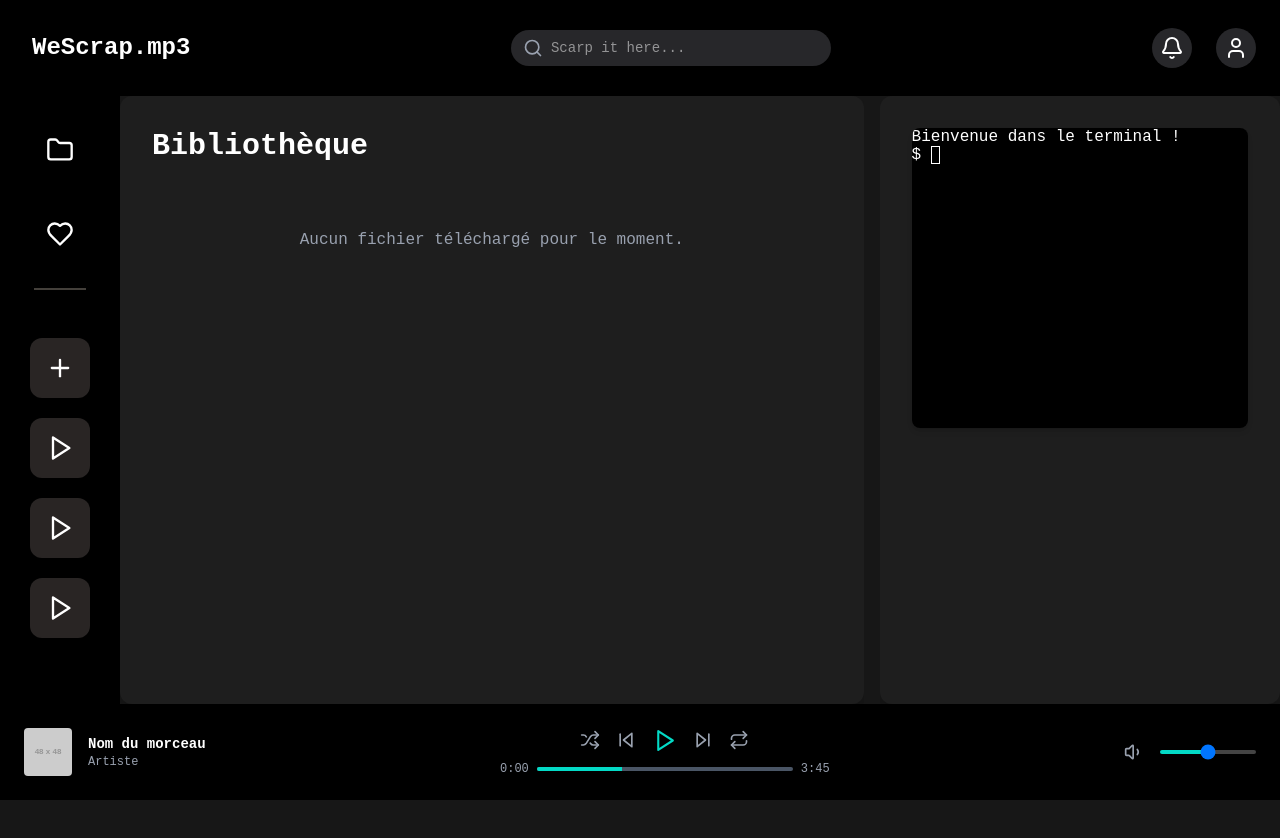
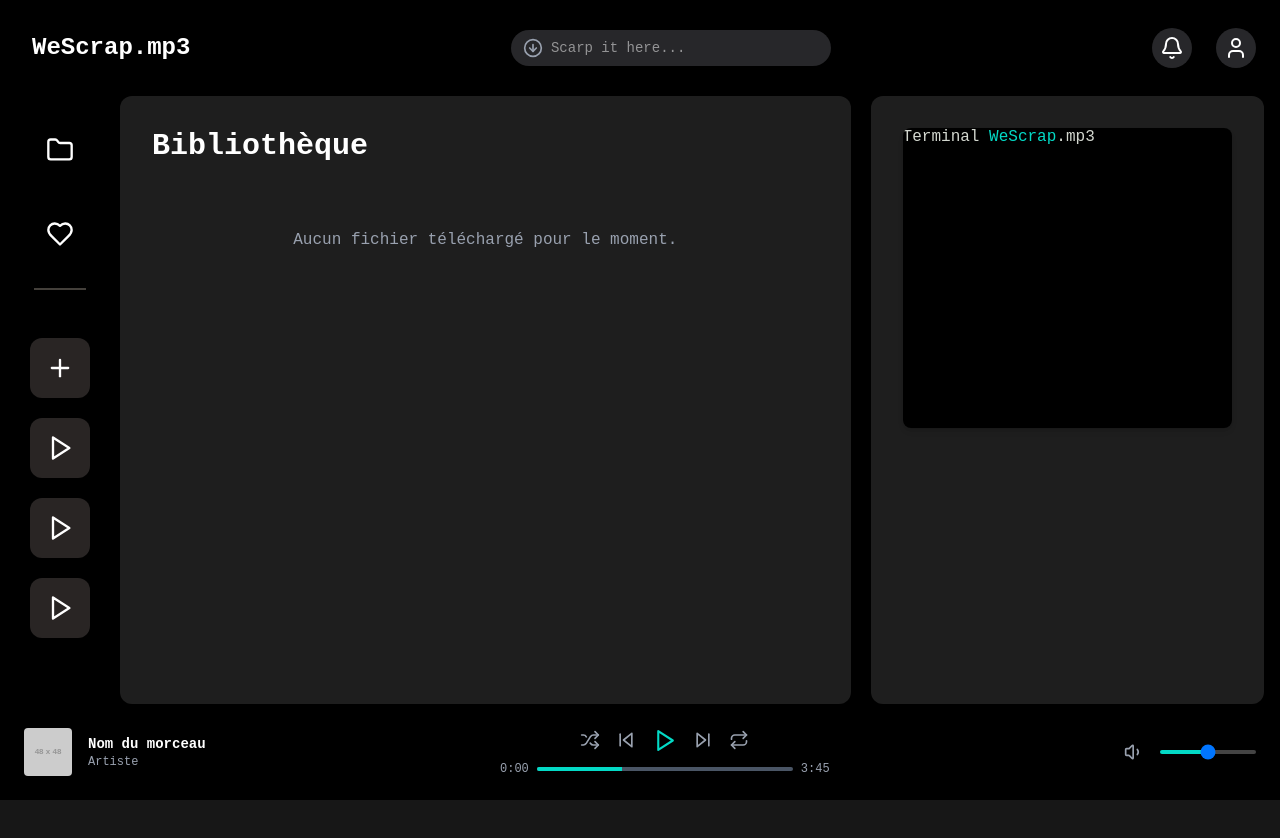
Before and after one commit to MathissGit/lma_sn2, a Next.js app: page /bibliotheque in a window 1280 px wide. Shown: the top 838 px of the page. Built offline with nearby package versions, Linux system fonts and the light colour scheme.

Commit message:
feat: fix layout , blur , terminal

```diff
--- a/src/app/bibliotheque/page.tsx
+++ b/src/app/bibliotheque/page.tsx
@@ -17,7 +17,7 @@ export default function Bibliotheque() {
   };
 
   useEffect(() => {
-    fetchDownloadedFiles(); // Charger les fichiers téléchargés au chargement de la page
+    fetchDownloadedFiles();
   }, []);
 
   return (
@@ -27,14 +27,14 @@ export default function Bibliotheque() {
           {downloadedFiles.map((file) => (
             <div
               key={file.title}
-              className="relative flex flex-col items-center bg-[#1E1E1E] p-2 rounded-md shadow-md hover:shadow-lg transition-shadow"
+              className="relative flex flex-col items-center bg-[#1E1E1E] p-2 rounded-md"
             >
               <div className="relative group">
                 {file.thumbnail ? (
                   <img
                     src={file.thumbnail}
                     alt={file.title}
-                    className="w-32 h-32 object-cover rounded-md mb-2 transition-transform group-hover:blur-sm"
+                    className="w-32 h-32 object-cover rounded-md mb-2 transition-transform group-hover:blur-xs"
                   />
                 ) : (
                   <div className="w-32 h-32 flex items-center justify-center bg-gray-700 text-gray-400 rounded-md mb-2">
@@ -54,8 +54,6 @@ export default function Bibliotheque() {
                     </svg>
                   </div>
                 )}
-
-                {/* Icônes Play et Like */}
                 <div className="absolute inset-0 flex items-center justify-center gap-4 rounded-md opacity-0 group-hover:opacity-50 transition-opacity">
                   <button className="p-2 bg-white rounded-full text-black hover:bg-gray-200">
                     <Play size={20} />
--- a/src/app/layout.tsx
+++ b/src/app/layout.tsx
@@ -8,10 +8,15 @@ import Sidebar from "@/components/Sidebar";
 import TerminalComponent from "@/components/Terminal";
 
 export default function RootLayout({ children }: { children: React.ReactNode }) {
+  const [reloadKey, setReloadKey] = useState(0);
   const [link, setLink] = useState("");
 
   const handleLinkSubmit = (submittedLink: string) => {
     setLink(submittedLink);
+  };
+
+  const reloadChildren = () => {
+    setReloadKey((prevKey) => prevKey + 1); // Incrémente la clé uniquement lorsque nécessaire
   };
 
   return (
@@ -21,16 +26,16 @@ export default function RootLayout({ children }: { children: React.ReactNode })
 
         <Sidebar />
 
-        <div className="ml-[120px] mt-24 mb-24 h-[calc(100vh-96px-96px)] flex gap-4">
+        <div className="ml-[120px] mt-24 mb-24 h-[calc(100vh-96px-96px)] bg-[#000000] flex gap-5">
           <main className="flex-[0.65] h-full overflow-auto">
             <div className="bg-[#1e1e1e] rounded-xl shadow-lg p-8 w-full h-full">
-              {children}
+              <div key={reloadKey}>{children}</div>
             </div>
           </main>
 
-          <section className="flex-[0.35] h-full overflow-auto">
+          <section className="flex-[0.35] h-full overflow-auto mr-4">
             <div className="bg-[#1e1e1e] rounded-xl shadow-lg p-8 w-full h-full">
-              <TerminalComponent link={link} />
+              <TerminalComponent link={link} onReload={reloadChildren} />
             </div>
           </section>
         </div>
--- a/src/components/Header.tsx
+++ b/src/components/Header.tsx
@@ -1,7 +1,7 @@
 "use client";
 
 import { useState } from "react";
-import { Search, User, Bell } from "lucide-react";
+import { CircleArrowDown, User, Bell } from "lucide-react";
 
 export default function Header({ onSubmit }: { onSubmit: (link: string) => void }) {
 const [inputValue, setInputValue] = useState("");
@@ -20,7 +20,7 @@ return (
 
     <div className="flex-1 flex justify-center">
         <form onSubmit={handleSubmit} className="relative w-1/3">
-        <Search className="absolute left-3 top-1/2 transform -translate-y-1/2 text-gray-400" size={20} />
+        <CircleArrowDown className="absolute left-3 top-1/2 transform -translate-y-1/2 text-gray-400" size={20} />
         <input
             type="text"
             value={inputValue}
--- a/src/components/Terminal.tsx
+++ b/src/components/Terminal.tsx
@@ -5,9 +5,10 @@ import "xterm/css/xterm.css";
 
 interface TerminalComponentProps {
   link: string;
+  onReload: () => void;
 }
 
-export default function TerminalComponent({ link }: TerminalComponentProps) {
+export default function TerminalComponent({ link, onReload }: TerminalComponentProps) {
   const terminalRef = useRef<HTMLDivElement>(null);
   const termRef = useRef<any>(null);
 
@@ -19,18 +20,27 @@ export default function TerminalComponent({ link }: TerminalComponentProps) {
             background: "#000000",
             foreground: "#ffffff",
           },
+          disableStdin: true,
+          cursorStyle: "underline",
           cursorBlink: true,
           fontSize: 16,
-          fontFamily: "'Courier New', monospace",
+          fontFamily: "'Geist', monospace",
           scrollback: 1000,
+
         });
+        const style = document.createElement("style");
+          style.innerHTML = `
+            .xterm .xterm-cursor {
+              display: none !important;
+            }
+          `;
+          document.head.appendChild(style);
 
         if (terminalRef.current) {
           term.open(terminalRef.current);
         }
 
-        term.writeln("Bienvenue dans le terminal !");
-        term.write("$ ");
+        term.writeln("\x1b[37mTerminal \x1b[38;2;3;218;198mWeScrap\x1b[37m.mp3\x1b[0m");
         termRef.current = term;
       });
     }
@@ -42,9 +52,7 @@ export default function TerminalComponent({ link }: TerminalComponentProps) {
 
       term.writeln(`\r\nLien soumis : ${link}`);
       term.writeln("Scraping en cours...");
-      term.write("$ "); // Affiche une nouvelle invite de commande
 
-      // Appeler l'API pour démarrer le scraping
       fetch("/api/download", {
         method: "POST",
         headers: {
@@ -58,31 +66,29 @@ export default function TerminalComponent({ link }: TerminalComponentProps) {
             term.writeln(`Erreur : ${data.error}`);
           } else {
             term.writeln("Scraping terminé avec succès !");
-            term.write("$ ");
 
-            // Appeler l'API pour récupérer les fichiers téléchargés
             fetch("/api/files")
               .then((response) => response.json())
               .then((filesData) => {
                 if (filesData.files && filesData.files.length > 0) {
-                  term.writeln("\nFichiers téléchargés :");
-                  filesData.files.forEach((file: { title: string; url: string }) => {
-                    term.writeln(`- ${file.title}: ${file.url}`);
-                  });
+                  const latestFile = filesData.files[filesData.files.length - 1]; // Récupère le dernier fichier
+                  term.writeln("\nFichier téléchargé :");
+                  term.writeln(`- ${latestFile.title}: ${latestFile.url}`);
                 } else {
                   term.writeln("\nAucun fichier téléchargé.");
                 }
-                term.write("$ ");
+
+                onReload();
               })
               .catch((error) => {
                 term.writeln(`Erreur lors de la récupération des fichiers : ${error.message}`);
-                term.write("$ ");
+                onReload();
               });
           }
         })
         .catch((error) => {
           term.writeln(`Erreur de connexion : ${error.message}`);
-          term.write("$ ");
+          onReload();
         });
     }
   }, [link]);
```
Also changed, not shown: 1 other file (tests, documents, lock files or other folders).
